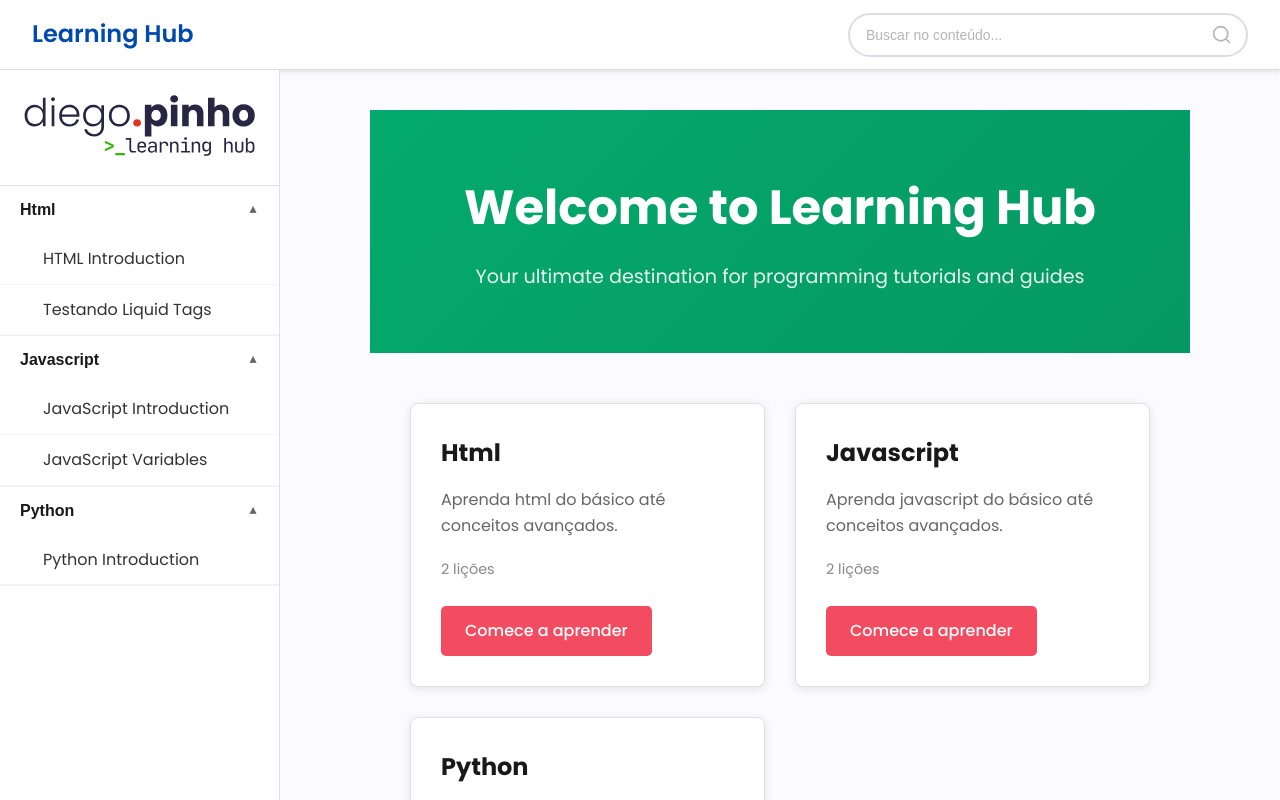
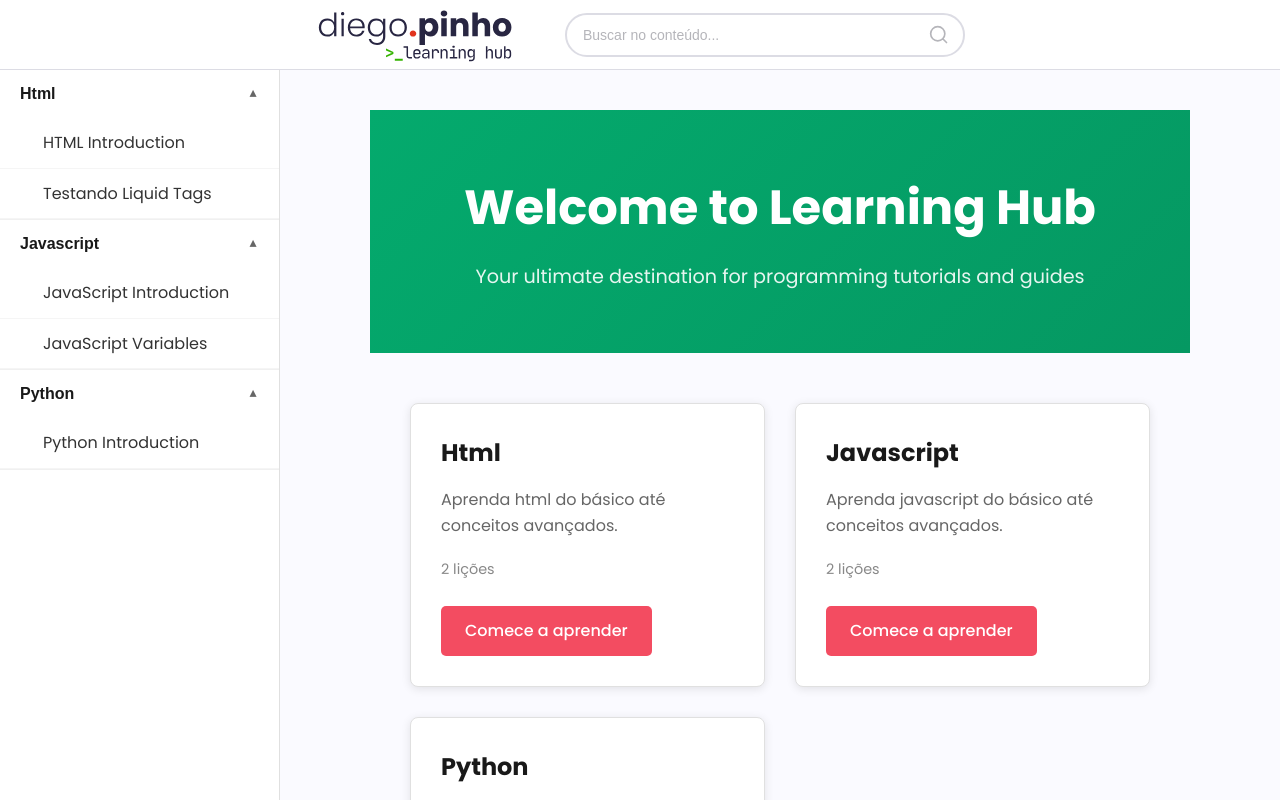
Before and after one commit to Professor-DiegoPinho/w3-profpinho, a Next.js app: page / in a window 1280 px wide. Shown: the top 800 px of the page. Built offline with nearby package versions, Linux system fonts and the light colour scheme.

Commit message:
fix: hamburguer button

```diff
--- a/src/app/globals.css
+++ b/src/app/globals.css
@@ -71,12 +71,11 @@ a {
   justify-content: center;
   align-items: center;
   cursor: pointer;
-  box-shadow: 0 4px 12px rgba(0, 0, 0, 0.15);
+  /* box-shadow: 0 4px 12px rgba(0, 0, 0, 0.15); */
   transition: all 0.3s ease;
 }
 
 .hamburger-button:hover {
-  background: var(--color-red);
   transform: scale(1.05);
 }
 
@@ -139,16 +138,6 @@ a {
 
 .sidebar-mobile.sidebar-open {
   transform: translateX(0);
-}
-
-.sidebar-header {
-  padding: 20px;
-  border-bottom: 1px solid #e0e0e0;
-  background-color: var(--color-white);
-}
-
-.sidebar-header .logo img {
-  width: 100%;
 }
 
 .sidebar-nav {
@@ -697,24 +686,39 @@ a {
   z-index: 1000;
   background: var(--color-white);
   border-bottom: 1px solid var(--color-light-gray);
-  box-shadow: 0 2px 4px rgba(0, 0, 0, 0.1);
+  /* box-shadow: 0 2px 4px rgba(0, 0, 0, 0.1); */
   height: 70px;
 }
 
 .header-content {
   display: flex;
   align-items: center;
-  justify-content: space-between;
+  justify-content: center;
+  gap: 50px;
   height: 100%;
-  padding: 0 2rem;
+  padding: 2rem;
   max-width: 100%;
 }
 
-.header-brand h1 {
-  font-size: 1.5rem;
-  font-weight: 600;
-  color: var(--color-dark-blue);
-  margin: 0;
+.header-brand {
+  display: flex;
+  align-items: center;
+}
+
+.header-logo {
+  display: flex;
+  align-items: center;
+  text-decoration: none;
+  transition: transform 0.3s ease;
+}
+
+.header-logo:hover {
+  transform: scale(1.05);
+}
+
+.header-logo-image {
+  width: auto;
+  max-width: 200px;
 }
 
 .header-search {
@@ -948,8 +952,8 @@ a {
     gap: 1rem;
   }
 
-  .header-brand h1 {
-    font-size: 1.2rem;
+  .header-logo-image {
+    height: 32px;
   }
 
   .header-search {
@@ -988,7 +992,7 @@ a {
   .hamburger-line {
     width: 20px;
     height: 2px;
-    background: var(--color-dark-blue);
+    background: var(--color-black);
     transition: all 0.3s ease;
     border-radius: 1px;
   }
--- a/src/components/Layout.js
+++ b/src/components/Layout.js
@@ -1,6 +1,7 @@
 "use client";
 
 import { useState, useEffect } from 'react';
+import Link from 'next/link';
 import Sidebar from './Sidebar';
 import SearchBox from './SearchBox';
 
@@ -54,7 +55,13 @@ export default function Layout({ children, sidebarData, currentCategory, current
           )}
 
           <div className="header-brand">
-            <h1>Learning Hub</h1>
+            <Link href="/" className="header-logo">
+              <img
+                src="/diegopinho-learninghub-logo.svg"
+                alt="Learning Hub Logo"
+                className="header-logo-image"
+              />
+            </Link>
           </div>
 
           <SearchBox className="header-search" />
--- a/src/components/Sidebar.js
+++ b/src/components/Sidebar.js
@@ -33,12 +33,6 @@ export default function Sidebar({
 
   return (
     <aside className={`sidebar ${isOpen ? 'sidebar-open' : ''} ${isMobile ? 'sidebar-mobile' : ''}`}>
-      <div className="sidebar-header">
-        <Link href="/" className="logo" onClick={handleLinkClick}>
-          <img src={"/diegopinho-learninghub-logo.svg"} alt="Learning Hub Logo" className="logo-image" />
-        </Link>
-      </div>
-
       <nav className="sidebar-nav">
         {sidebarData.map((category) => (
           <div key={category.category} className="category-section">
```
